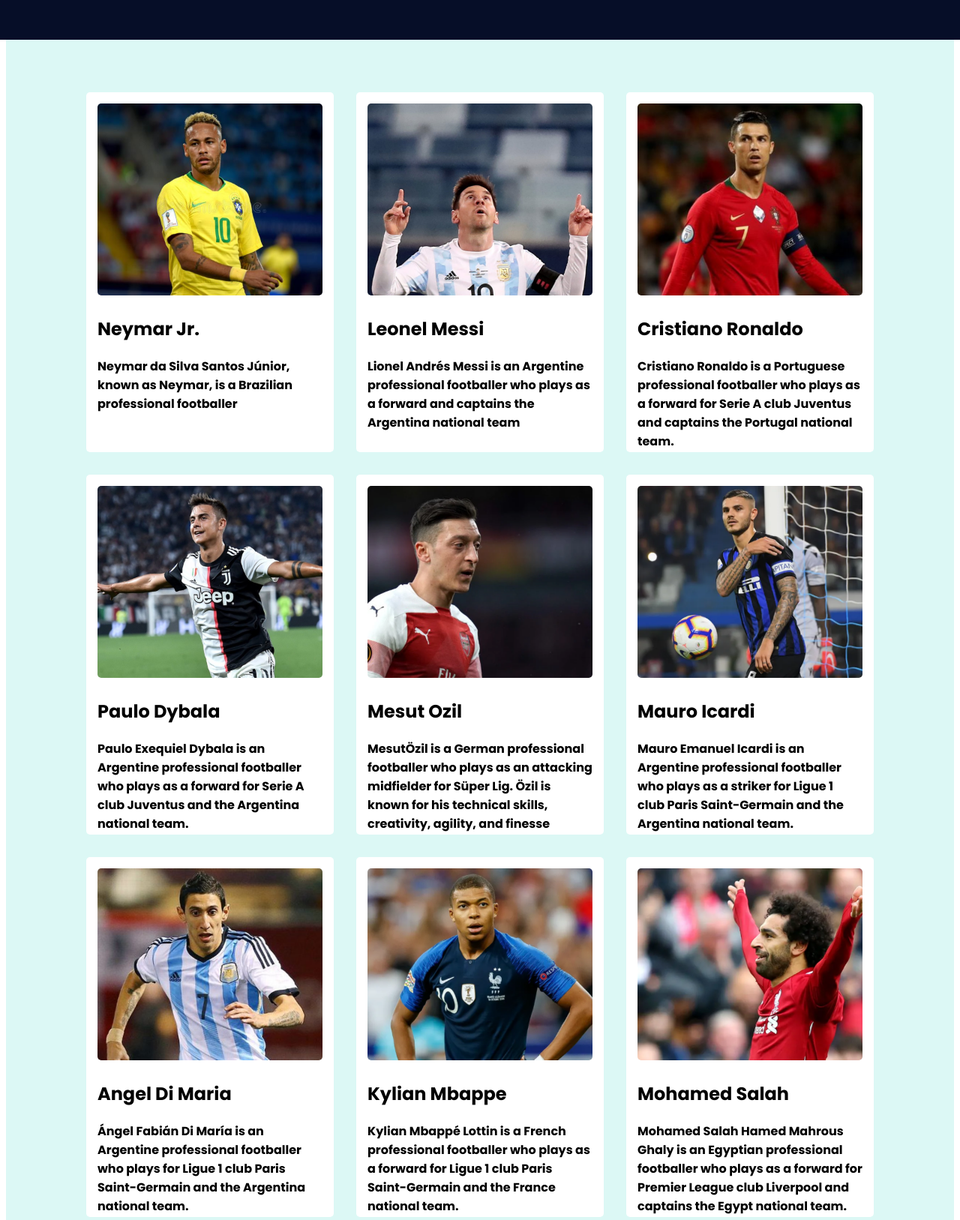
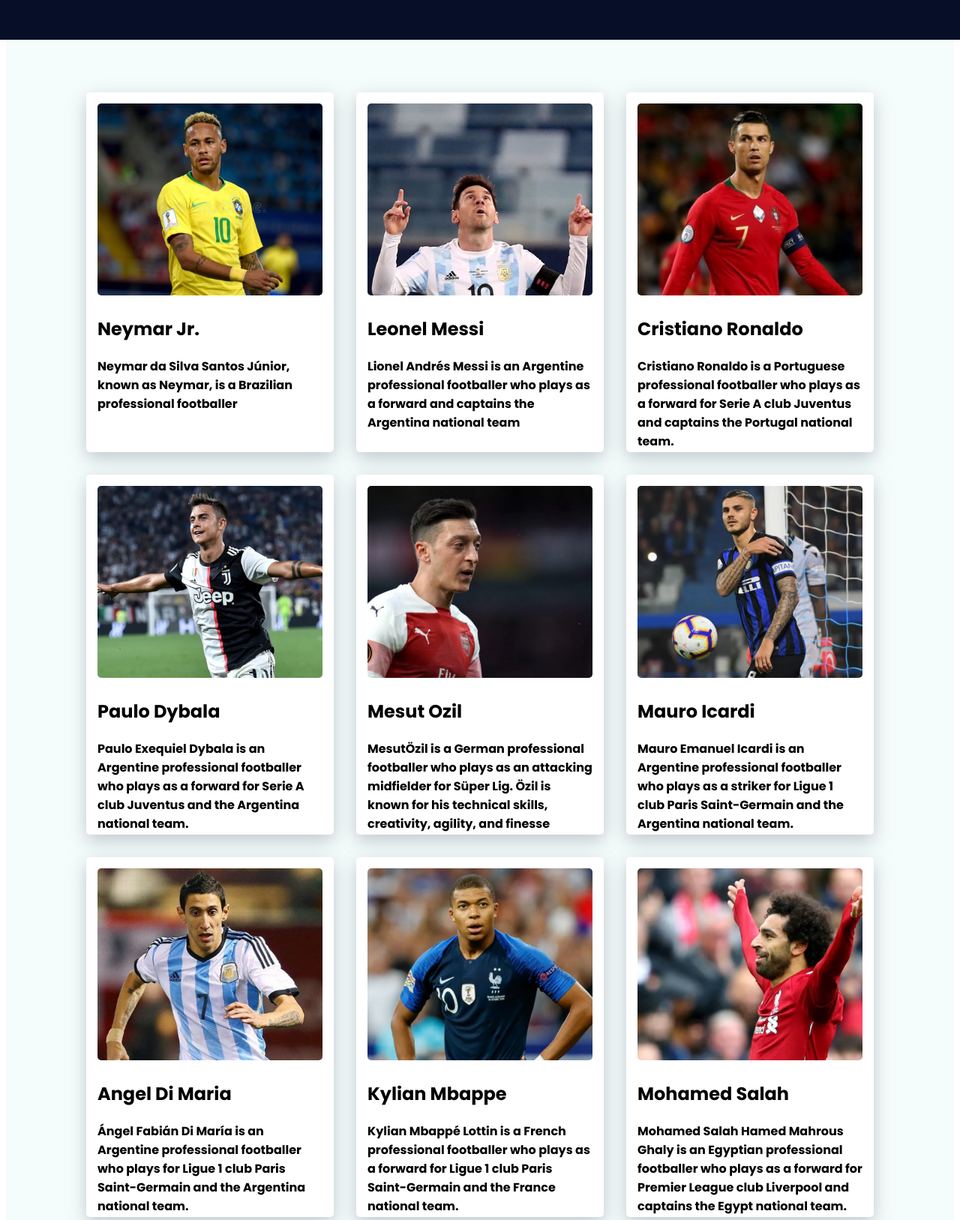
Before and after one commit to anamvai/responsive-football-assignment, a plain HTML site: page index.html in a window 1280 px wide. Shown: the part 740-2367 px from the top of the page at 75% size. Drawn offline with Linux system fonts and the light colour scheme.

Commit message:
Final Push

```diff
--- a/index.html
+++ b/index.html
@@ -53,67 +53,67 @@
         ---------------->
                 <section class="container">
                     <articles class="players">
-                        <div class="player">
+                        <article class="player">
                             <div class="player-image"> <img src="images/players/player-1.png" alt=""></div>
                                 <div class="player-name"><h2>Neymar Jr.</h2></div>
                                 <div class="player-details"><p>Neymar da Silva Santos Júnior, known as Neymar, is a Brazilian professional footballer</p></div>
-                        </div>
-                        <div class="player">
+                        </article>
+                        <article class="player">
                             <div class="player-image"> <img src="images/players/player-2.png" alt=""></div>
                                 <div class="player-name"><h2>Leonel Messi
                                  </h2></div>
                                 <div class="player-details"><p>Lionel Andrés Messi is an Argentine professional footballer who plays as a forward and captains the Argentina national team</p></div>
-                        </div>
-                        <div class="player">
+                        </article>
+                        <article class="player">
                             <div class="player-image"> <img src="images/players/player-3.png" alt=""></div>
                                 <div class="player-name"><h2>Cristiano Ronaldo</h2></div>
                                 <div class="player-details"><p>Cristiano Ronaldo is a Portuguese professional footballer who plays as a forward for Serie A club Juventus and captains the Portugal national team.</p></div>
-                        </div>
-                        <div class="player">
+                        </article>
+                        <article class="player">
                             <div class="player-image"> <img src="images/players/player-4.png" alt=""></div>
                                 <div class="player-name"><h2>Paulo Dybala</h2></div>
                                 <div class="player-details"><p>Paulo Exequiel Dybala is an Argentine professional footballer who plays as a forward for Serie A club Juventus and the Argentina national team.</p></div>
-                        </div>
-                        <div class="player">
+                        </article>
+                        <article class="player">
                             <div class="player-image"> <img src="images/players/player-5.png" alt=""></div>
                                 <div class="player-name"><h2>Mesut Ozil</h2></div>
                                 <div class="player-details"><p>MesutÖzil is a German professional footballer who plays as an attacking midfielder for Süper Lig. Özil is known for his technical skills, creativity, agility, and finesse</p></div>
-                        </div>
-                        <div class="player">
+                        </article>
+                        <article class="player">
                             <div class="player-image"> <img src="images/players/player-6.png" alt=""></div>
                                 <div class="player-name"><h2>Mauro Icardi</h2></div>
                                 <div class="player-details"><p>Mauro Emanuel Icardi is an Argentine professional footballer who plays as a striker for Ligue 1 club Paris Saint-Germain and the Argentina national team.</p></div>
-                        </div>
-                        <div class="player">
+                        </article>
+                        <article class="player">
                             <div class="player-image"> <img src="images/players/player-7.png" alt=""></div>
                                 <div class="player-name"><h2>Angel Di Maria</h2></div>
                                 <div class="player-details"><p>Ángel Fabián Di María is an Argentine professional footballer who plays for Ligue 1 club Paris Saint-Germain and the Argentina national team.</p></div>
-                        </div>
-                        <div class="player">
+                        </article>
+                        <article class="player">
                             <div class="player-image"> <img src="images/players/player-8.png" alt=""></div>
                                 <div class="player-name"><h2>Kylian Mbappe</h2></div>
                                 <div class="player-details"><p>Kylian Mbappé Lottin is a French professional footballer who plays as a forward for Ligue 1 club Paris Saint-Germain and the France national team.</p></div>
-                        </div>
-                        <div class="player">
+                        </article>
+                        <article class="player">
                             <div class="player-image"> <img src="images/players/player-9.png" alt=""></div>
                                 <div class="player-name"><h2>Mohamed Salah</h2></div>
                                 <div class="player-details"><p>Mohamed Salah Hamed Mahrous Ghaly is an Egyptian professional footballer who plays as a forward for Premier League club Liverpool and captains the Egypt national team. </p></div>
-                        </div>
-                        <div class="player">
+                        </article>
+                        <article class="player">
                             <div class="player-image"> <img src="images/players/player-10.png" alt=""></div>
                                 <div class="player-name"><h2>Harry Kane</h2></div>
                                 <div class="player-details"><p>Harry Edward Kane MBE is an English professional footballer who plays as a striker for Premier League club Tottenham Hotspur and captains the England national team.</p></div>
-                        </div>
-                        <div class="player">
+                        </article>
+                        <article class="player">
                             <div class="player-image"> <img src="images/players/player-11.png" alt=""></div>
                                 <div class="player-name"><h2>Kevin De Bruyne</h2></div>
                                 <div class="player-details"><p>Kevin De Bruyne is a Belgian professional footballer where he is vice-captain, and the Belgium national team.</p></div>
-                        </div>
-                        <div class="player">
+                        </article>
+                        <article class="player">
                             <div class="player-image"> <img src="images/players/player-1.png" alt=""></div>
                                 <div class="player-name"><h2>Philippe Coutinho</h2></div>
                                 <div class="player-details"><p>Philippe Coutinho Correia is a Brazilian professional footballer who plays for Barcelona and the Brazil national team.</p></div>
-                        </div>
+                        </article>
                     </articles>
 
                 </section>
--- a/style.css
+++ b/style.css
@@ -13,7 +13,7 @@ main{
     display: flex;
     flex-direction: column;
     align-items: center;
-    background-color: rgb(220, 248, 245);
+    background-color: rgba(220, 248, 245, 0.303);
 }
 .container{
     margin-bottom: 70px;
@@ -75,6 +75,7 @@ h1{
     grid-template-columns: repeat(3, 1fr);
     grid-row-gap: 30px;
     grid-column-gap: 30px;
+
 }
 .player{
     background-color: rgb(255, 255, 255);
@@ -82,6 +83,7 @@ h1{
     width: 300px;
     height: 450px;
     border-radius: 5px;
+    box-shadow: rgba(149, 157, 165, 0.56) 0px 8px 24px;
     /* border-top-right-radius: 20px;
     border-top-left-radius: 20px; */
 }
```
